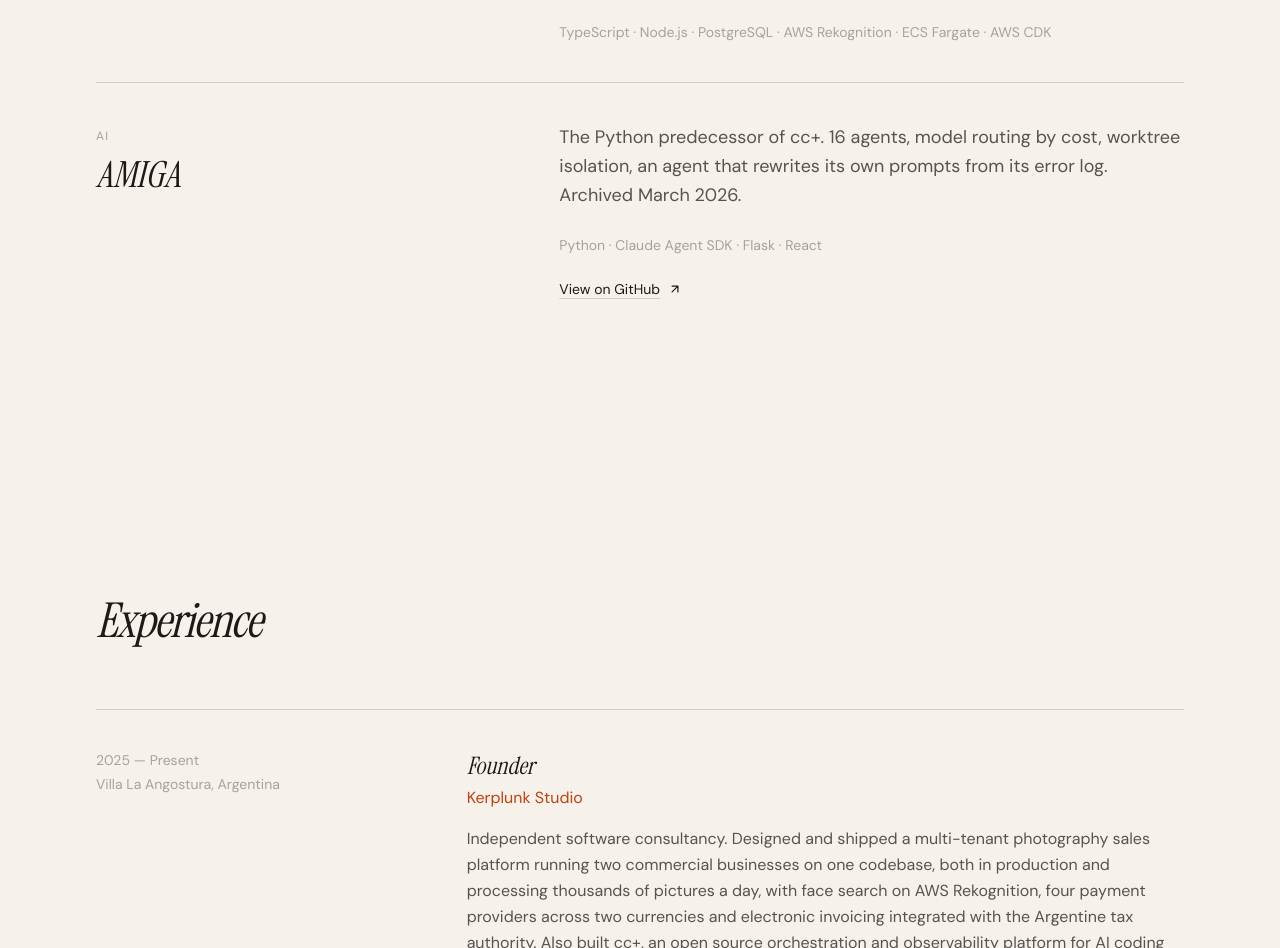
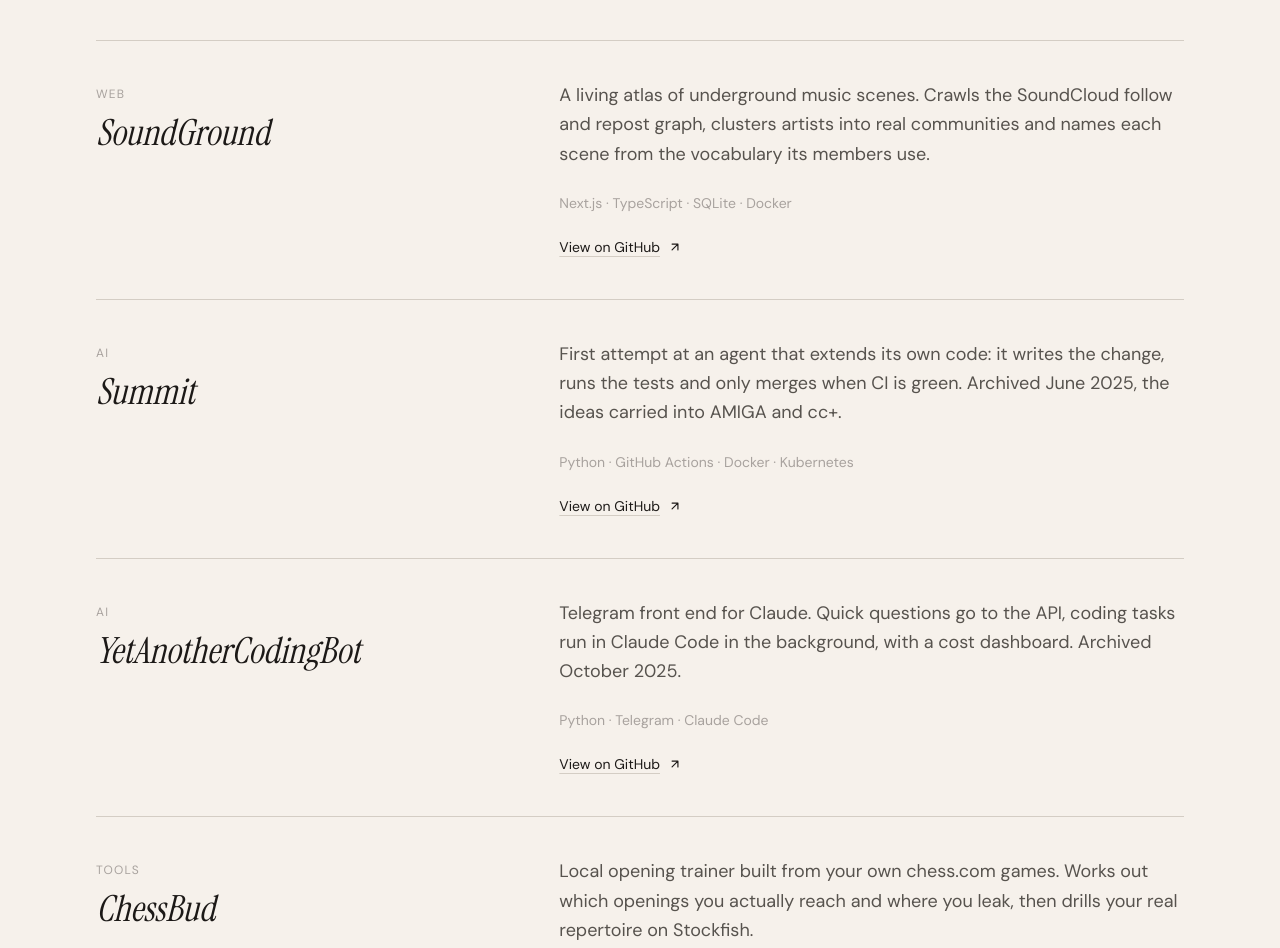
Before and after one commit to mjfuentes/mjfuentes.github.io, a Next.js app: page / in a window 1280 px wide. Shown: the part 1804-2752 px from the top of the page. Built offline with nearby package versions, Linux system fonts and the light colour scheme.

Commit message:
feat: replace FotoEscurra with five GitHub projects, drop the Barcelona line

```diff
--- a/src/data/projects.ts
+++ b/src/data/projects.ts
@@ -10,13 +10,6 @@
     category: 'tools',
   },
   {
-    id: 'fotoescurra',
-    title: 'FotoEscurra & FotoBayo',
-    description: 'Multi-tenant photography sales platform built solo, running two commercial businesses on one codebase. Both in production, processing thousands of pictures a day. Face search on AWS Rekognition so buyers find their own photos from an event, four payment providers across two currencies, and electronic invoicing integrated with the Argentine tax authority.',
-    techStack: ['TypeScript', 'Node.js', 'PostgreSQL', 'AWS Rekognition', 'ECS Fargate', 'AWS CDK'],
-    category: 'web',
-  },
-  {
     id: 'amiga',
     title: 'AMIGA',
     description: 'The Python predecessor of cc+. 16 agents, model routing by cost, worktree isolation, an agent that rewrites its own prompts from its error log. Archived March 2026.',
@@ -24,4 +17,44 @@
     githubUrl: 'https://github.com/mjfuentes/amiga',
     category: 'ai',
   },
+  {
+    id: 'soundground',
+    title: 'SoundGround',
+    description: 'A living atlas of underground music scenes. Crawls the SoundCloud follow and repost graph, clusters artists into real communities and names each scene from the vocabulary its members use.',
+    techStack: ['Next.js', 'TypeScript', 'SQLite', 'Docker'],
+    githubUrl: 'https://github.com/mjfuentes/soundground',
+    category: 'web',
+  },
+  {
+    id: 'summit',
+    title: 'Summit',
+    description: 'First attempt at an agent that extends its own code: it writes the change, runs the tests and only merges when CI is green. Archived June 2025, the ideas carried into AMIGA and cc+.',
+    techStack: ['Python', 'GitHub Actions', 'Docker', 'Kubernetes'],
+    githubUrl: 'https://github.com/mjfuentes/summit',
+    category: 'ai',
+  },
+  {
+    id: 'yetanothercodingbot',
+    title: 'YetAnotherCodingBot',
+    description: 'Telegram front end for Claude. Quick questions go to the API, coding tasks run in Claude Code in the background, with a cost dashboard. Archived October 2025.',
+    techStack: ['Python', 'Telegram', 'Claude Code'],
+    githubUrl: 'https://github.com/mjfuentes/yetanothercodingbot',
+    category: 'ai',
+  },
+  {
+    id: 'chessbud',
+    title: 'ChessBud',
+    description: 'Local opening trainer built from your own chess.com games. Works out which openings you actually reach and where you leak, then drills your real repertoire on Stockfish.',
+    techStack: ['Python', 'Stockfish'],
+    githubUrl: 'https://github.com/mjfuentes/ChessBud',
+    category: 'tools',
+  },
+  {
+    id: 'dropsy',
+    title: 'DROPSY',
+    description: 'Educational robot programming system. Block-based Android client for programming a robot, built in 2016.',
+    techStack: ['Java', 'Android', 'Blockly'],
+    githubUrl: 'https://github.com/mjfuentes/dropsy-android-client',
+    category: 'mobile',
+  },
 ] as const
```
